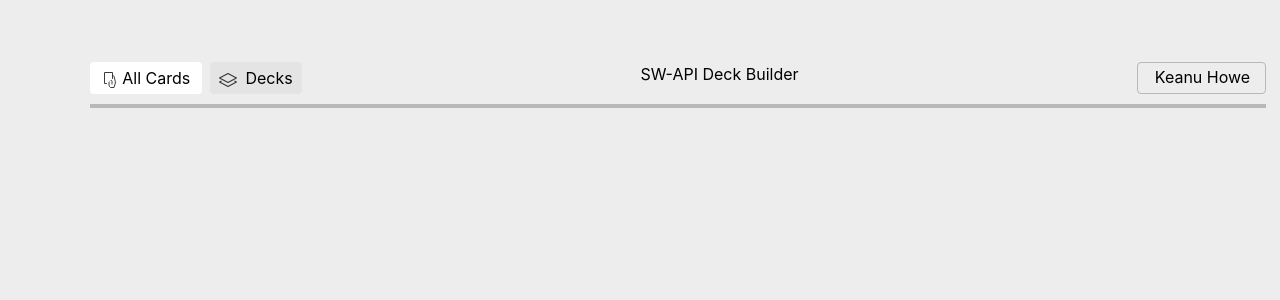
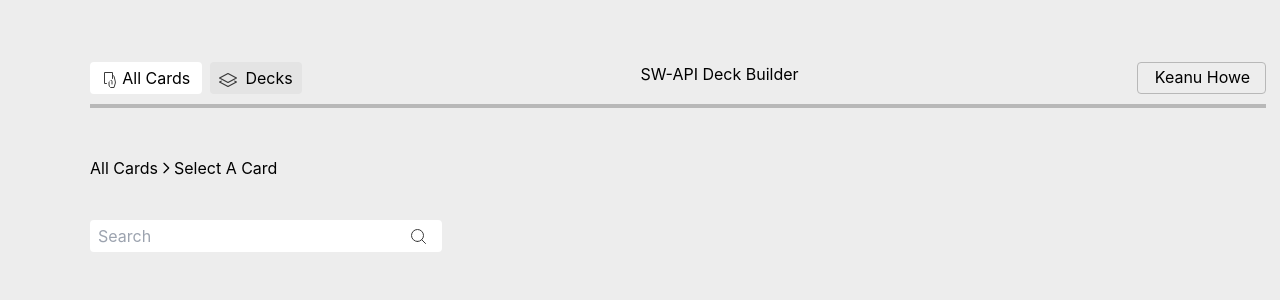
Before and after one commit to kkhowe123/SWAPI, a React (Create React App) app: page / in a window 1280 px wide. Shown: the top 300 px of the page. Built offline with nearby package versions, Linux system fonts and the light colour scheme.

Commit message:
modified the Allcard component and added the search bar

```diff
--- a/src/App.js
+++ b/src/App.js
@@ -1,11 +1,10 @@
 import './App.css';
 // import CardDetails from './components/CardDetails';
-import PeopleDetails from './components/PeopleDetails';
-import HomeLayout from './components/HomeLayout';
+import AllCards from './components/AllCards';
 function App() {
   return (
     <div>
-     <HomeLayout />
+     <AllCards />
       {/* <CardDetails /> */}
     </div>
   );
--- a/src/components/AllCards.js
+++ b/src/components/AllCards.js
@@ -1,8 +1,28 @@
+import React from "react";
+import HomeLayout from "./HomeLayout";
+import navArrow from "../assets/nav_arrow.svg";
+import Search from "./Search";
 export default function AllCards (){
 
 
 
+
     return (
-        <></>
+        <>
+        <HomeLayout />
+        <div className="mt-[48px]" >
+        <div className="flex mt-[10px] ml-[90px]">
+        <h6>All Cards</h6>
+        <img className="w-[16px]" src={navArrow} alt="nav arrow"/>
+        <h6>Select A Card</h6>
+        </div>
+
+        <div className="mt-[40px] ml-[90px]">
+            <Search />
+        </div>
+
+        </div>
+
+        </>
     );
 }
--- a/src/components/HomeLayout.js
+++ b/src/components/HomeLayout.js
@@ -27,8 +27,6 @@ return(
 
     </div>
 
-        <div></div>
-
     </>
 
 
--- /dev/null
+++ b/src/components/Search.js
@@ -0,0 +1,23 @@
+import React from "react";
+import search from "../assets/Search.svg";
+
+export default function Search(){
+
+return(
+
+    <div>
+        <div className="relative">
+
+        <input className="rounded-[4px] w-[352px] h-[32px] pl-[8px]" placeholder="Search" />
+        <div className="absolute  inset-y-0 left-60 ml-20
+                    flex items-center
+                    pointer-events-none">
+        <img src={search} alt="Serach icon"/>
+
+        </div>
+        </div>
+
+    </div>
+);
+
+}
```
Also changed, not shown: src/assets/nav_arrow.svg (added), src/components/Serach.js (deleted).
